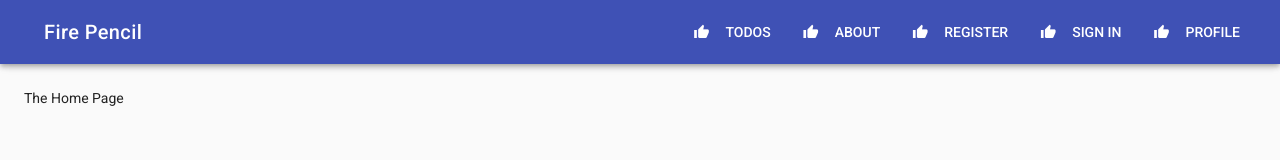
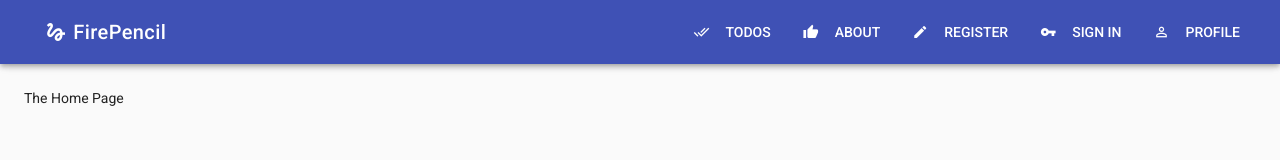
Before and after one commit to JacquesBeets/todo-app, a Vue app: page / in a window 1280 px wide. Shown: the top 160 px of the page. Built offline with nearby package versions, Linux system fonts and the light colour scheme.

Commit message:
Icons added to toolbar

```diff
--- a/src/App.vue
+++ b/src/App.vue
@@ -24,7 +24,8 @@
       class="hidden-md-and-up"></v-toolbar-side-icon>
       <v-toolbar-title>
         <router-link to="/" tag="span" style="cursor:pointer;">
-          Fire Pencil
+        <v-icon>gesture</v-icon>
+          FirePencil
         </router-link>
         </v-toolbar-title>
       <v-spacer></v-spacer>
@@ -51,11 +52,11 @@ export default {
     return {
       sideNav: false,
       menuItems: [
-        {name: 'Todos', icon: 'thumb_up', link: '/todos'},
+        {name: 'Todos', icon: 'done_all', link: '/todos'},
         {name: 'About', icon: 'thumb_up', link: '/about'},
-        {name: 'Register', icon: 'thumb_up', link: '/register'},
-        {name: 'Sign In', icon: 'thumb_up', link: '/signin'},
-        {name: 'Profile', icon: 'thumb_up', link: '/profile'}
+        {name: 'Register', icon: 'create', link: '/register'},
+        {name: 'Sign In', icon: 'vpn_key', link: '/signin'},
+        {name: 'Profile', icon: 'perm_identity', link: '/profile'}
       ]
     }
   },
```
